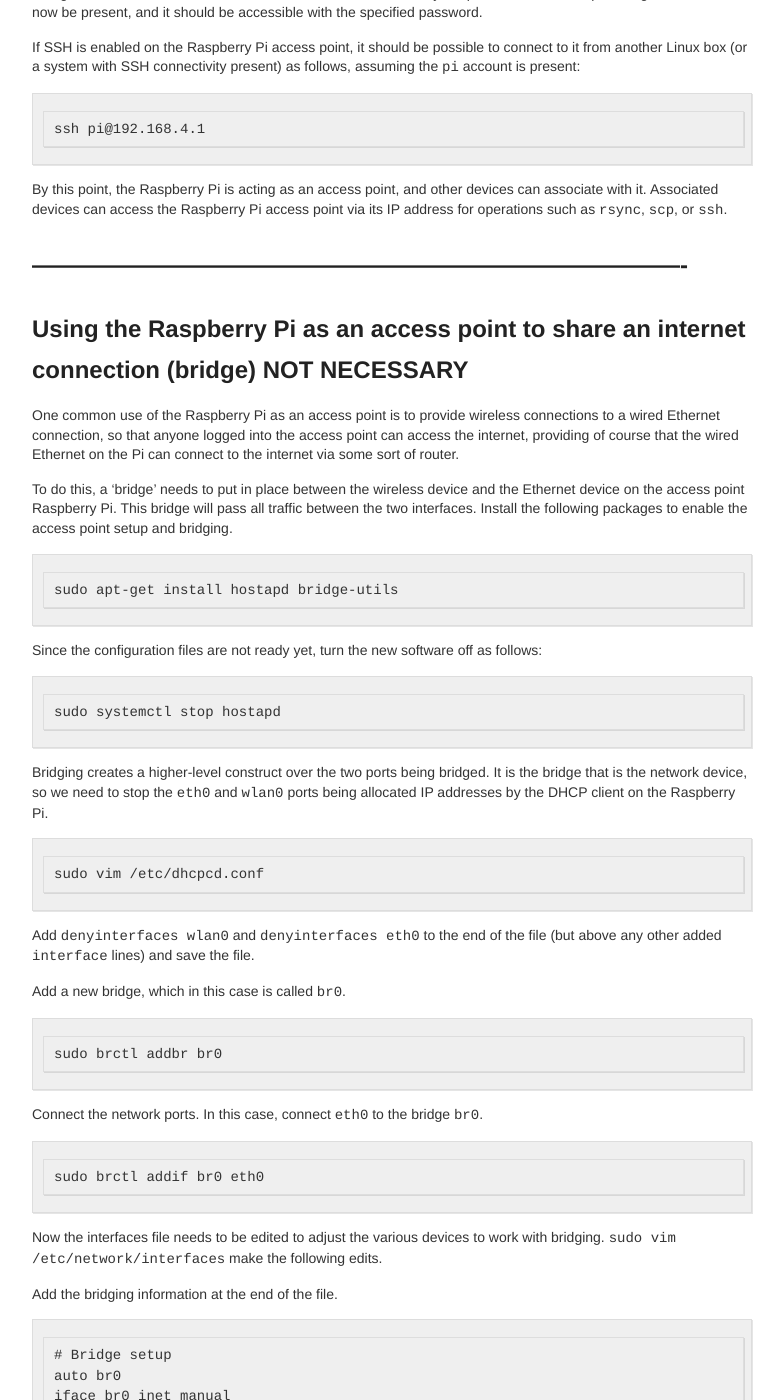
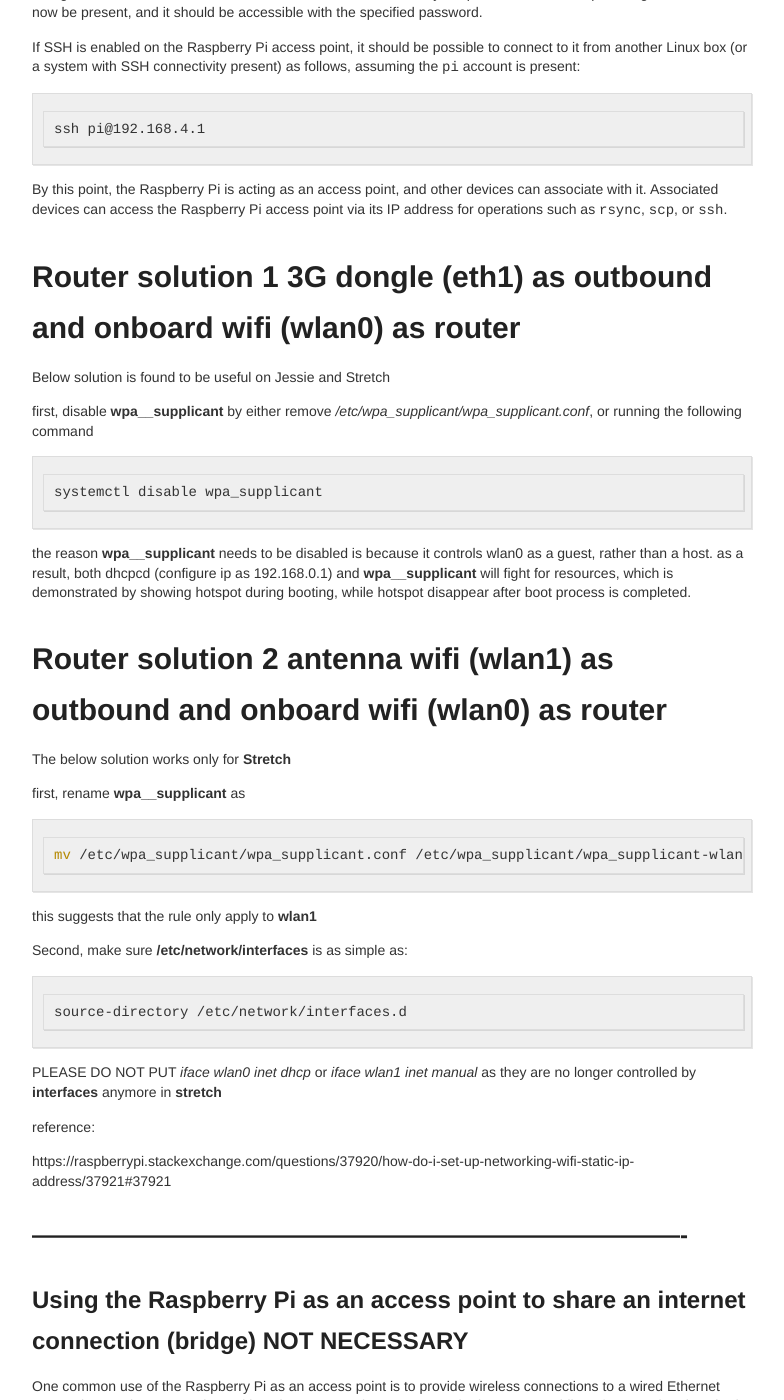
Before and after one commit to hydrogeologger/hydrogeologger.github.io, a Jekyll site: the page built from _posts/2014-03-03-Router-pi.md, in a window 1280 px wide and 1400 px high, scrolled down 3772 px. Shown: the whole window, without its empty margins (248-1032 px from the left). Built offline with Jekyll 4.4.1, drawn with Linux system fonts in a browser that asks for light colours.

Commit message:
add experience in wifi interfaces

````diff
--- a/_posts/2014-03-03-Router-pi.md
+++ b/_posts/2014-03-03-Router-pi.md
@@ -146,6 +146,45 @@ ssh pi@192.168.4.1
 
 By this point, the Raspberry Pi is acting as an access point, and other devices can associate with it. Associated devices can access the Raspberry Pi access point via its IP address for operations such as `rsync`, `scp`, or `ssh`.
 
+
+# Router solution 1 3G dongle (eth1) as outbound and onboard wifi (wlan0) as router
+
+Below solution is found to be useful on Jessie and Stretch
+
+first, disable **wpa__supplicant** by either remove */etc/wpa_supplicant/wpa_supplicant.conf*, or running the following command
+
+```bash
+systemctl disable wpa_supplicant
+```
+
+the reason **wpa__supplicant** needs to be disabled is because it controls wlan0 as a guest, rather than a host. as a result, both dhcpcd (configure ip as 192.168.0.1) and **wpa__supplicant** will fight for resources, which is demonstrated by showing hotspot during booting, while hotspot disappear after boot process is completed.
+
+
+# Router solution 2 antenna wifi (wlan1) as outbound and onboard wifi (wlan0) as router
+
+The below solution works only for **Stretch**
+
+first, rename **wpa__supplicant** as
+
+```bash
+mv /etc/wpa_supplicant/wpa_supplicant.conf /etc/wpa_supplicant/wpa_supplicant-wlan1.conf
+```
+
+this suggests that the rule only apply to **wlan1**
+
+Second, make sure **/etc/network/interfaces** is as simple as:
+
+```bash
+source-directory /etc/network/interfaces.d
+```
+
+PLEASE DO NOT PUT *iface wlan0 inet dhcp* or *iface wlan1 inet manual* as they are no longer controlled by **interfaces** anymore in **stretch**
+
+reference:
+
+https://raspberrypi.stackexchange.com/questions/37920/how-do-i-set-up-networking-wifi-static-ip-address/37921#37921
+
+
 ## ----------------------------------------------------------------------------------
 <a name="internet-sharing"></a>
 ## Using the Raspberry Pi as an access point to share an internet connection (bridge) NOT NECESSARY
````
